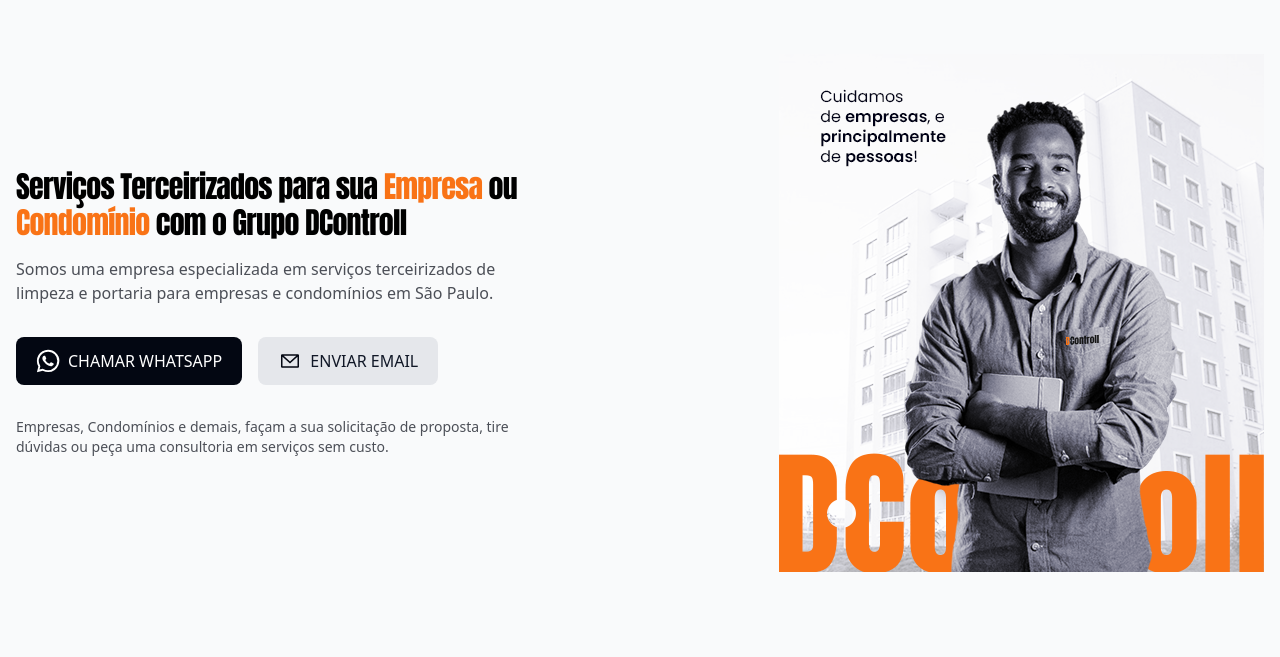
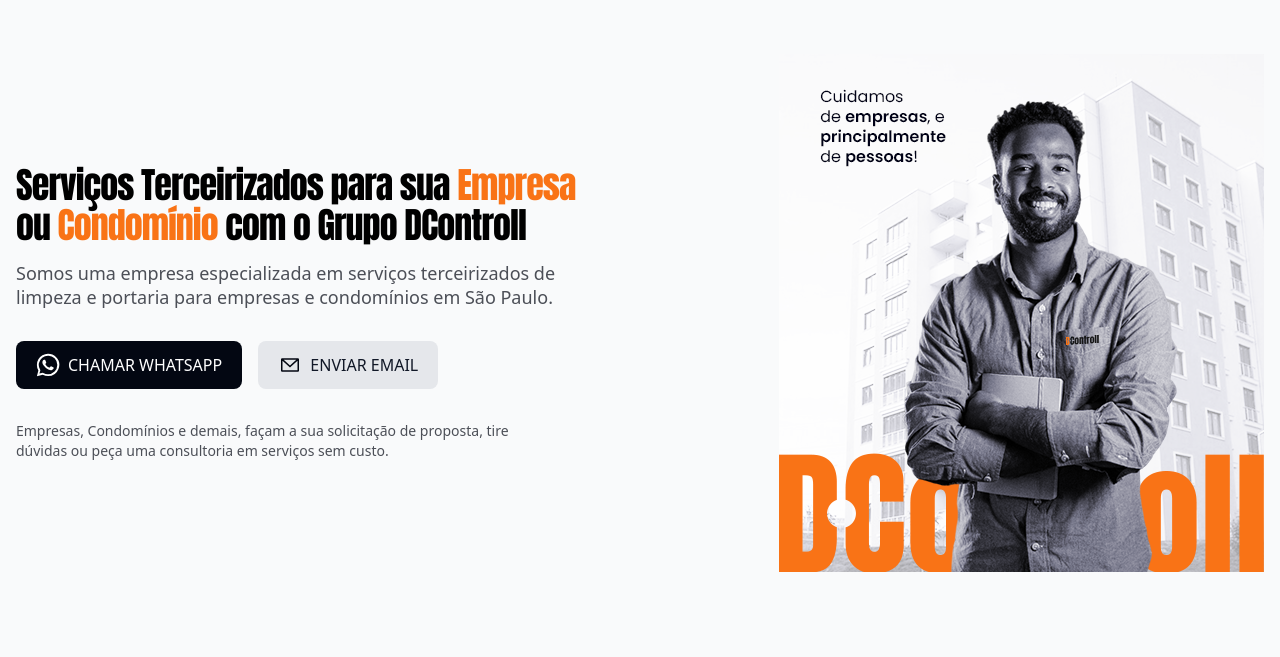
Before and after one commit to joiltonmelo/home-dcontroll, a plain HTML site: page index.html in a window 1280 px wide. Shown: the part 82-739 px from the top of the page. Drawn offline with nearby package versions, Linux system fonts and the light colour scheme.

Commit message:
editedagainagain

```diff
--- a/index.html
+++ b/index.html
@@ -111,8 +111,8 @@ Monitoramento de Acesso 24 Horas, Segurança Residencial 24 Horas, Portaria de C
 
         <div class="mr-auto place-self-center lg:col-span-7">
 
-            <h1 class="max-w-lg mb-4 text-3xl font-normal tracking-tight leading-9 md:text-3xl xl:text-3xl  font-['anton']">Serviços Terceirizados para sua <span class="text-orange-500">Empresa</span> ou <span class="text-orange-500">Condomínio</span> com o Grupo DControll</h1>
-            <p class="max-w-lg mb-6 font-medium opacity-70 text-gray-950 lg:mb-8 text-md">Somos uma empresa especializada em serviços terceirizados de limpeza e portaria para empresas e condomínios em São Paulo.</p>
+            <h1 class="max-w-xl mb-4 text-3xl font-normal tracking-tight md:text-3xl xl:text-4xl  font-['anton']">Serviços Terceirizados para sua <span class="text-orange-500">Empresa</span> ou <span class="text-orange-500">Condomínio</span> com o Grupo DControll</h1>
+            <p class="max-w-xl mb-6 font-medium opacity-70 text-gray-950 lg:mb-8 text-lg leading-6">Somos uma empresa especializada em serviços terceirizados de limpeza e portaria para empresas e condomínios em São Paulo.</p>
 
             <a href="https://wa.me/5511932202886?text=(J)%20Olá!%20Gostaria%20de%20fazer%20uma%20cotação." class="inline-flex items-center justify-center px-5 py-3 mr-3 text-base font-medium text-center text-white rounded-lg bg-gray-950 hover:bg-orange-500 focus:ring-4 focus:ring-primary-300 mb-4 w-full lg:w-fit" target="_blank" title="Chamar Whatsapp">
 
```
